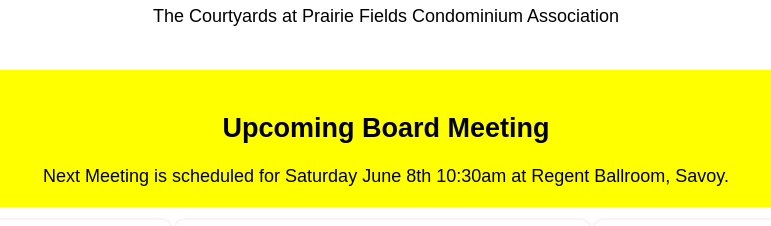
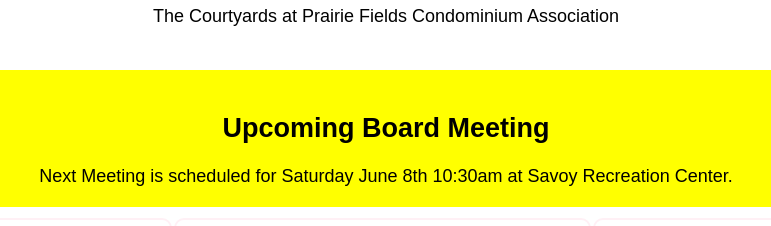
Before and after one commit to courtyardsatprairiefields/courtyardsatprairiefields.github.io, a plain HTML site: page index.html in a window 1280 px wide. Shown: the part 225-451 px from the top of the page, 254-1025 px from the left. Drawn offline with Linux system fonts and the light colour scheme.

Commit message:
Update index.html
Pavan-  there is a last minute change of location for the board meeting this saturday.    Can you please update the website to say Savoy Recreation Center instead of Regent Ballroom?

```diff
--- a/index.html
+++ b/index.html
@@ -15,7 +15,7 @@
   </div>
   <div class="banner">
     <h2>Upcoming Board Meeting</h2>
-    Next Meeting is scheduled for Saturday June 8th 10:30am at Regent Ballroom, Savoy.
+    Next Meeting is scheduled for Saturday June 8th 10:30am at Savoy Recreation Center.
   </div>
   <div class="col-1 board column">
     <h3>Board Members</h3>
```
